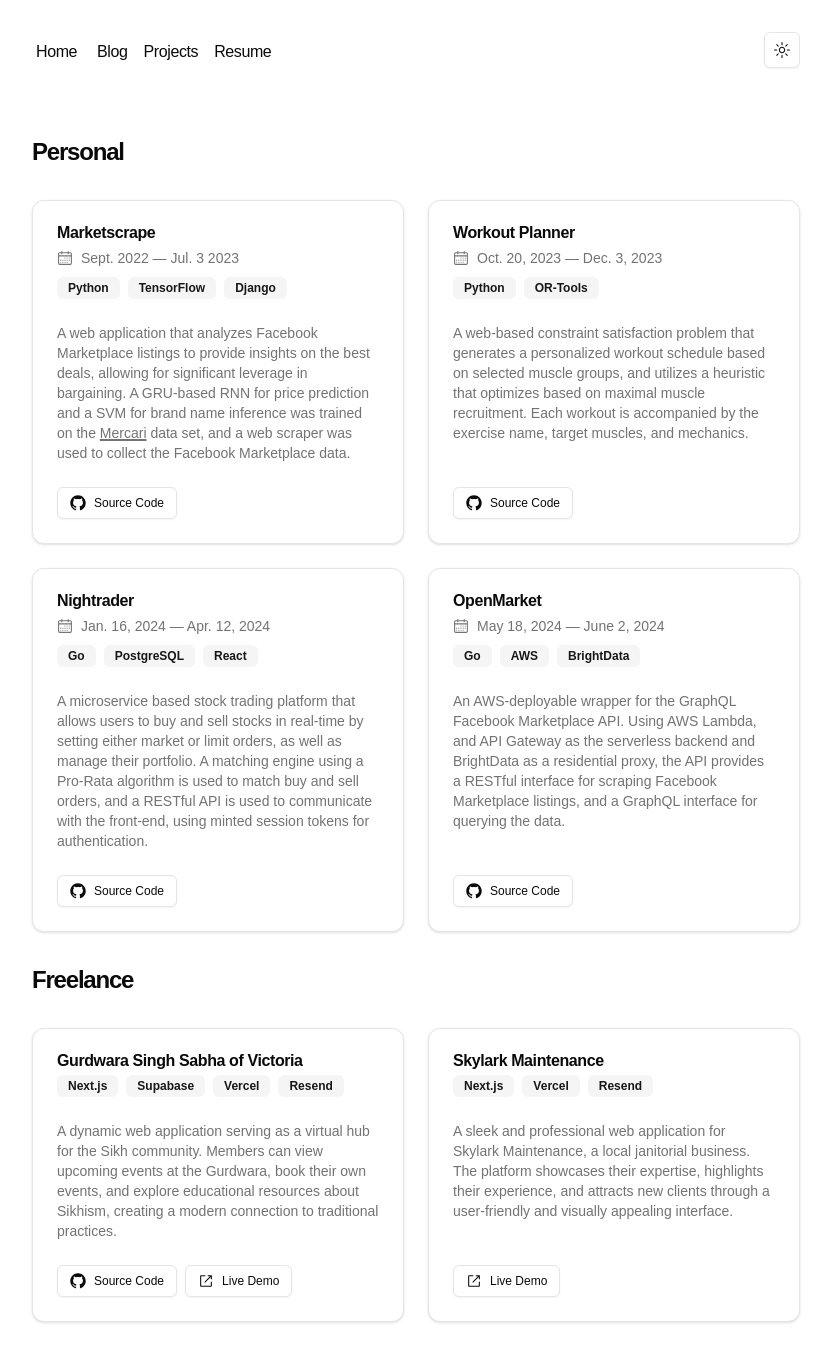
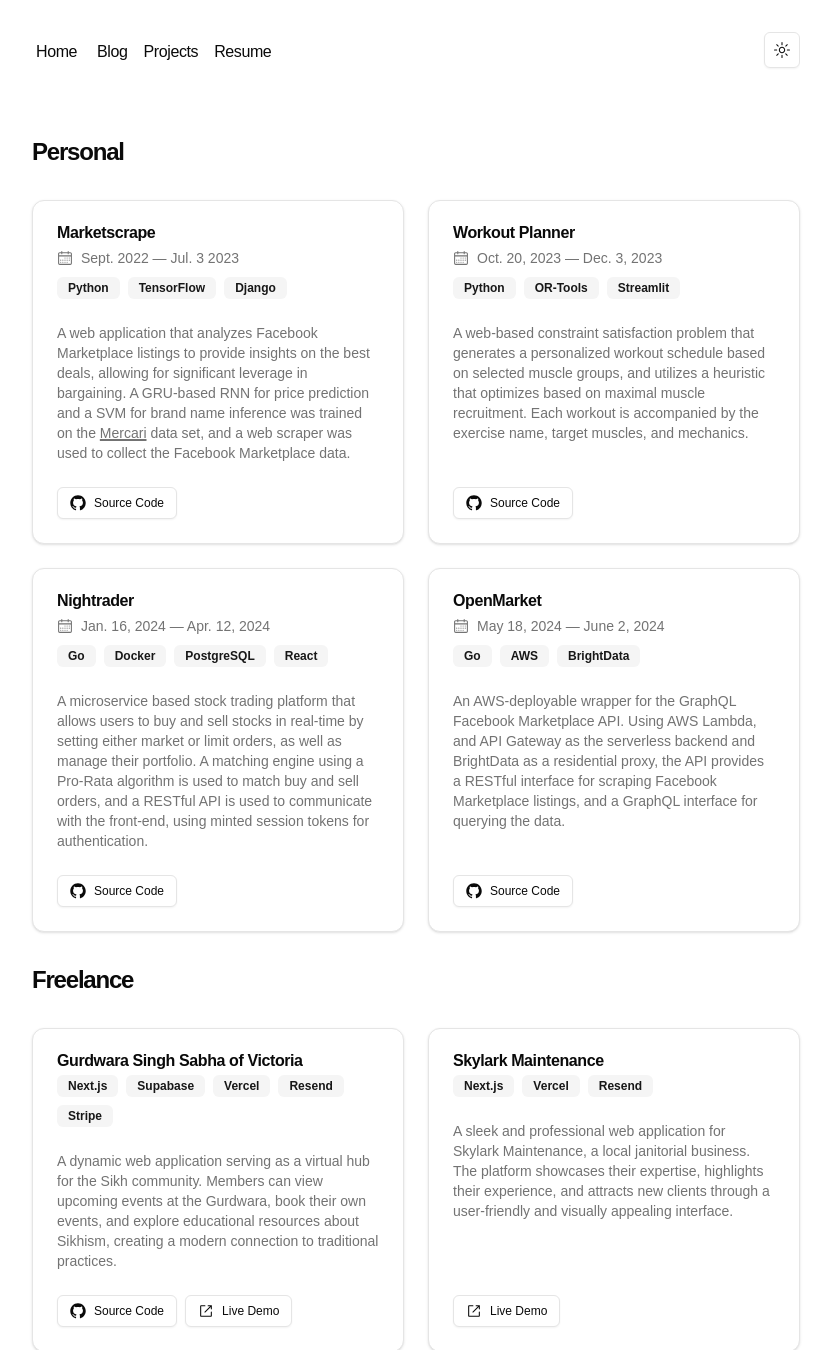
Before and after one commit to bhavanvir/portfolio-site, a Next.js app in the folder portfolio-site/: page /projects in a window 1280 px wide. Shown: the top 1350 px of the page, without its empty margins (224-1055 px from the left). Built offline with nearby package versions, Linux system fonts and the light colour scheme.

Commit message:
Update badges

```diff
--- a/portfolio-site/app/projects/page.tsx
+++ b/portfolio-site/app/projects/page.tsx
@@ -38,7 +38,7 @@
       github: "https://github.com/bhavanvir/workout-planner",
       description:
         "A web-based constraint satisfaction problem that generates a personalized workout schedule based on selected muscle groups, and utilizes a heuristic that optimizes based on maximal muscle recruitment. Each workout is accompanied by the exercise name, target muscles, and mechanics.",
-      tags: ["Python", "OR-Tools"],
+      tags: ["Python", "OR-Tools", "Streamlit"],
     },
     {
       id: 3,
@@ -47,7 +47,7 @@
       github: "https://github.com/bhavanvir/day-trader",
       description:
         "A microservice based stock trading platform that allows users to buy and sell stocks in real-time by setting either market or limit orders, as well as manage their portfolio. A matching engine using a Pro-Rata algorithm is used to match buy and sell orders, and a RESTful API is used to communicate with the front-end, using minted session tokens for authentication.",
-      tags: ["Go", "PostgreSQL", "React"],
+      tags: ["Go", "Docker", "PostgreSQL", "React"],
     },
     {
       id: 4,
@@ -68,7 +68,7 @@
       liveUrl: "https://www.singhsabha.net/",
       description:
         "A dynamic web application serving as a virtual hub for the Sikh community. Members can view upcoming events at the Gurdwara, book their own events, and explore educational resources about Sikhism, creating a modern connection to traditional practices.",
-      tags: ["Next.js", "Supabase", "Vercel", "Resend"],
+      tags: ["Next.js", "Supabase", "Vercel", "Resend", "Stripe"],
     },
     {
       id: 2,
```
